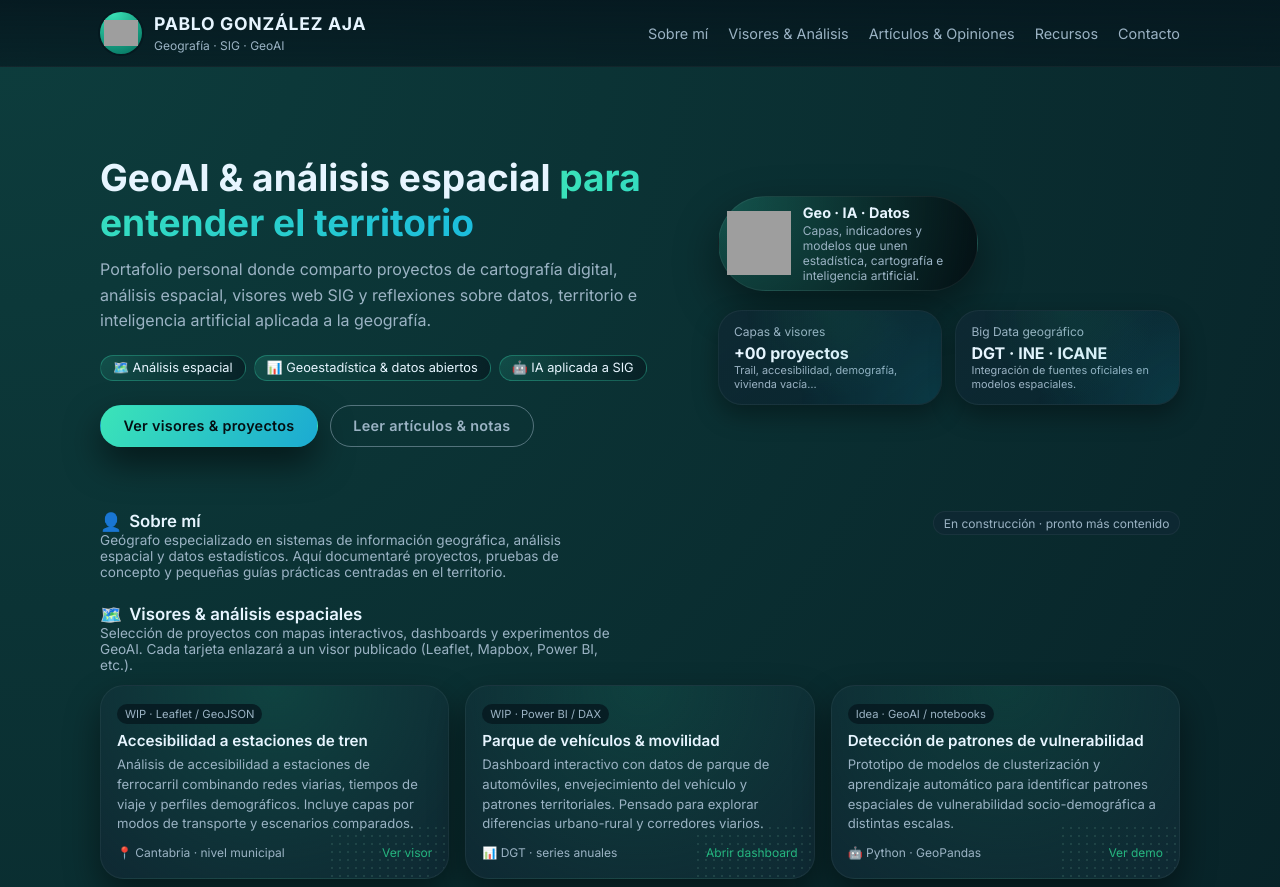
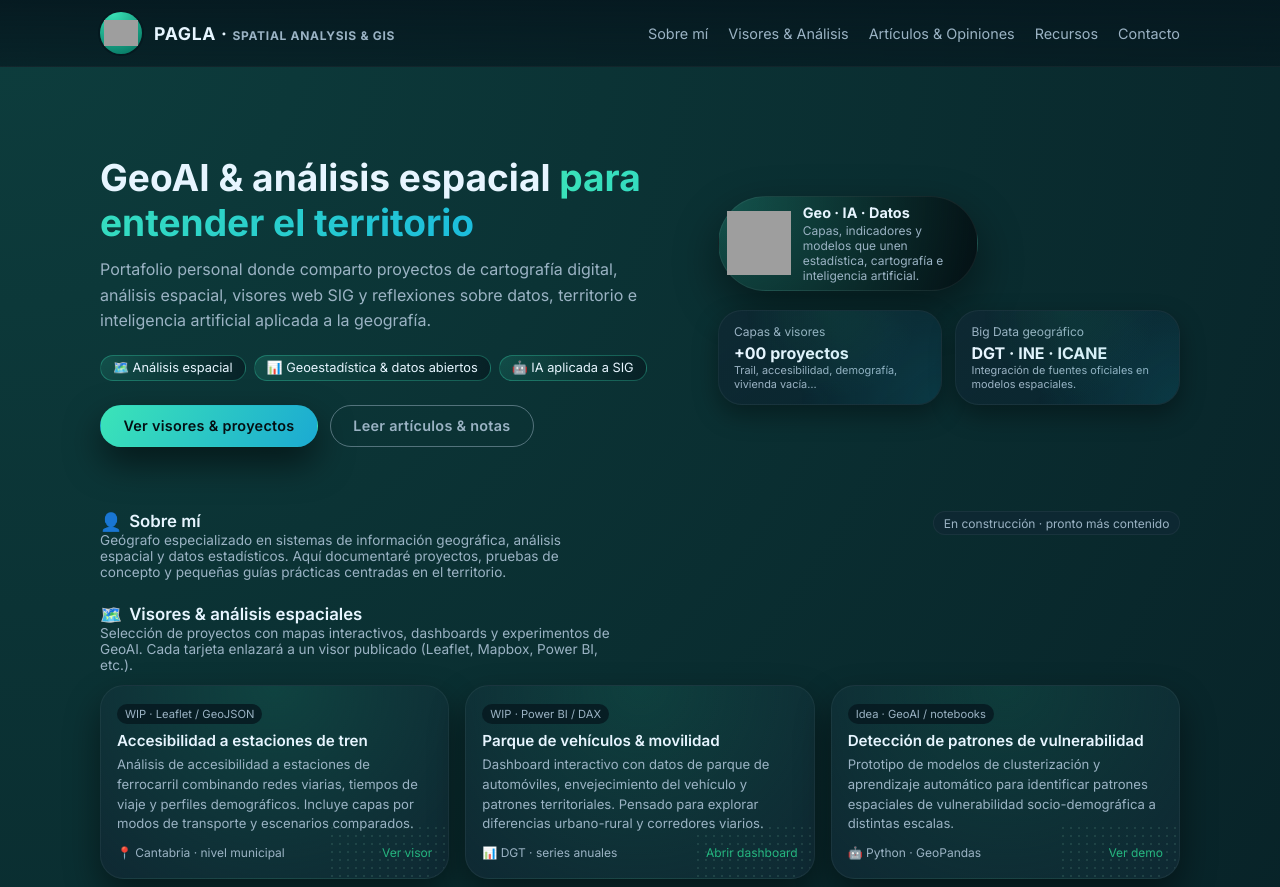
Before and after one commit to pgaja/portafolio, a plain HTML site: page index.html in a window 1280 px wide. Shown: the top 887 px of the page. Drawn offline with Linux system fonts and the light colour scheme; grey boxes are pictures that could not be loaded.

Commit message:
Update index.html

```diff
--- a/index.html
+++ b/index.html
@@ -613,8 +613,8 @@
             <img src="assets/logo-gpt-geo.png" alt="Logo GeoAI & SIG" />
           </div>
           <div class="brand-text">
-            <h1>Pablo González Aja</h1>
-            <span>Geografía · SIG · GeoAI</span>
+            <h1>PAGLA · </</h1>
+            <span>Spatial Analysis & GIS</span>
           </div>
         </a>
 
```
